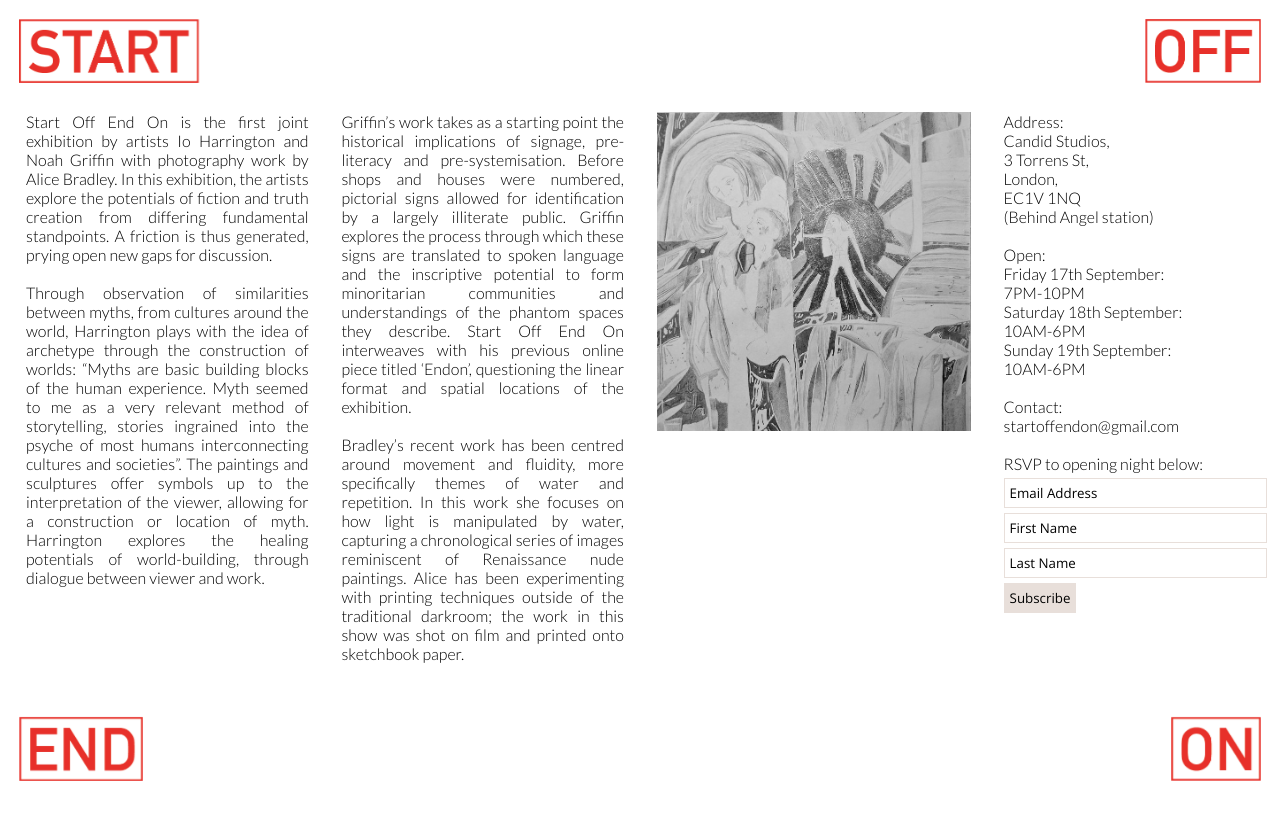
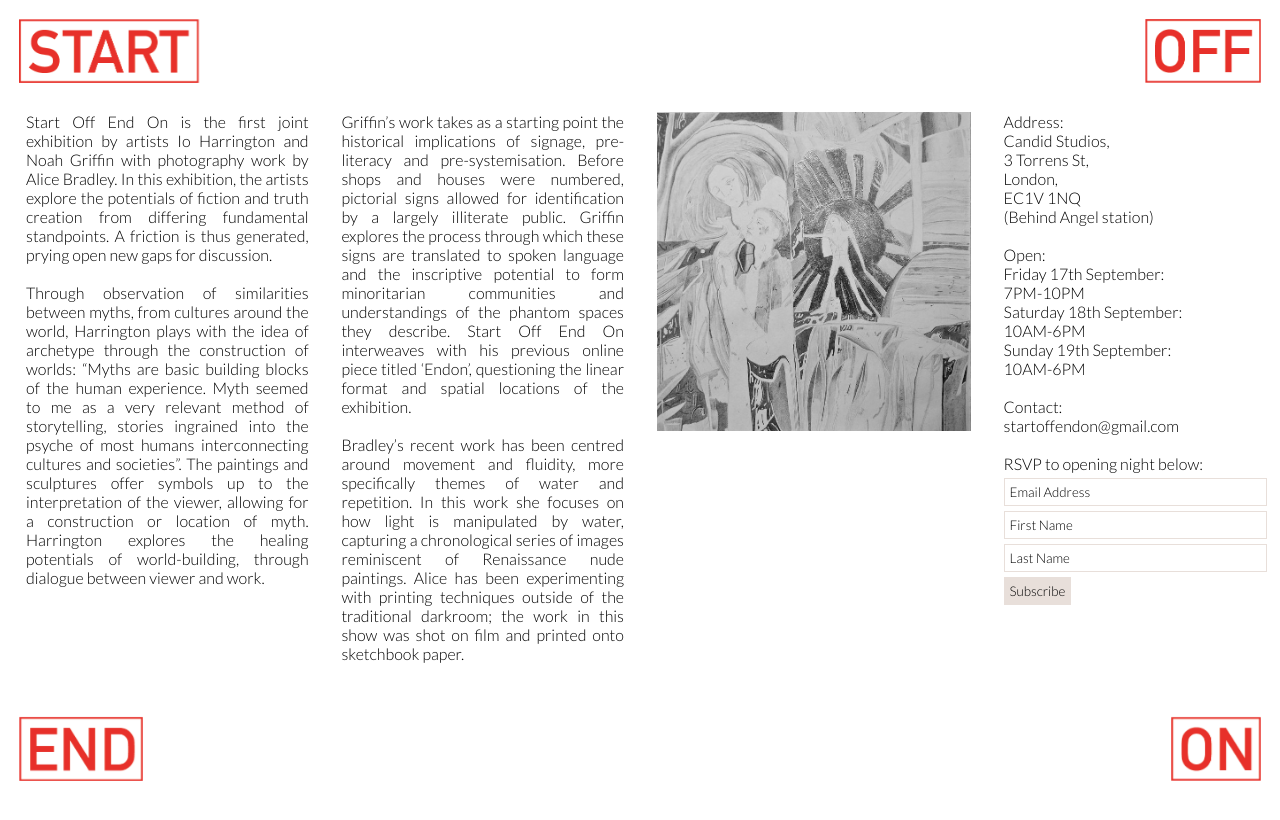
Before and after one commit to Noah-Griffin/startoffendon, a plain HTML site: page index.html in a window 1280 px wide. Drawn offline with nearby package versions, Linux system fonts and the light colour scheme.

Commit message:
Update index.html

```diff
--- a/index.html
+++ b/index.html
@@ -72,18 +72,18 @@
 
                 <div class="mc-field-group">
                 	<label for="mce-EMAIL"></label>
-                	<input type="email" value="Email Address" name="EMAIL" class="required email" id="mce-EMAIL" style="font-family: Open Sans">
+                	<input type="email" value="Email Address" name="EMAIL" class="required email" id="mce-EMAIL" style="font-family: Lato">
                 </div>
 
 
                 <div class="mc-field-group">
                 	<label for="mce-FNAME"></label>
-                	<input type="text" value="First Name" name="FNAME" class="" id="mce-FNAME" style="font-family: Open Sans">
+                	<input type="text" value="First Name" name="FNAME" class="" id="mce-FNAME" style="font-family: Lato">
                 </div>
 
                 <div class="mc-field-group">
                 	<label for="mce-LNAME"></label>
-                	<input type="text" value="Last Name" name="LNAME" class="" id="mce-LNAME" style="font-family: Open Sans">
+                	<input type="text" value="Last Name" name="LNAME" class="" id="mce-LNAME" style="font-family: Lato">
                 </div>
 
                 	<div id="mce-responses" class="clear">
@@ -91,7 +91,7 @@
                 		<div class="response" id="mce-success-response" style="display:none"></div>
                 	</div>    <!-- real people should not fill this in and expect good things - do not remove this or risk form bot signups-->
                     <div style="position: absolute; left: -5000px;" aria-hidden="true"><input type="text" name="b_3bc24777a5f92412189e41e65_74d162ff00" tabindex="-1" value=""></div>
-                    <div class="clear"><input type="submit" value="Subscribe" name="subscribe" id="mc-embedded-subscribe" class="button" style="font-family: Open Sans"></div>
+                    <div class="clear"><input type="submit" value="Subscribe" name="subscribe" id="mc-embedded-subscribe" class="button" style="font-family: Lato"></div>
                     </div>
                 </form>
               </div>
```
